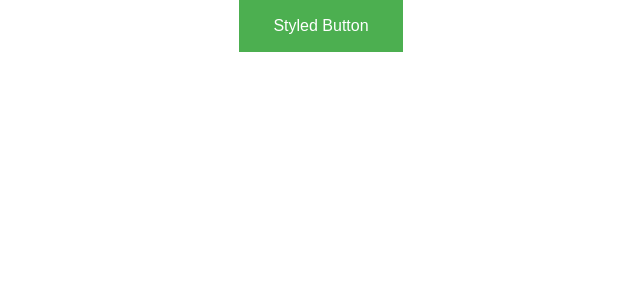
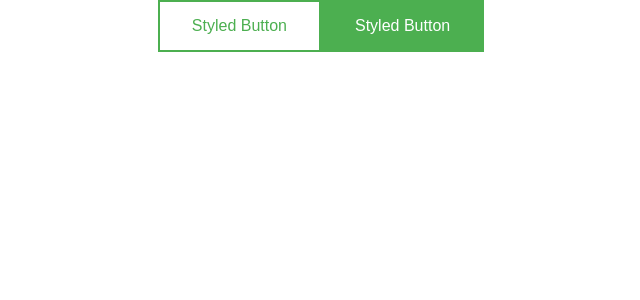
Before and after one commit to shyam-amahahealth/Styled-Components, a React (Create React App) app: page / in a window 1280 px wide. Shown: the top 300 px of the page, without its empty margins (319-959 px from the left). Built offline with nearby package versions, Linux system fonts and the light colour scheme.

Commit message:
passing props in styled components

```diff
--- a/src/App.js
+++ b/src/App.js
@@ -4,6 +4,7 @@
 function App() {
   return (
     <div className="App">
+      <StyledButton variant="outline">Styled Button</StyledButton>
       <StyledButton>Styled Button</StyledButton>
     </div>
   );
--- a/src/components/Button.js
+++ b/src/components/Button.js
@@ -2,8 +2,9 @@
 
 const StyledButton = styled.button`
   border: 2px solid #4caf50;
-  background-color: #4caf50;
-  color: #fff;
+  background-color: ${(props) =>
+    props.variant === "outline" ? "#fff" : "#4caf50"};
+  color: ${(props) => (props.variant === "outline" ? "#4caf50" : " #fff")};
   padding: 15px 32px;
   text-align: center;
   text-decoration: none;
```
